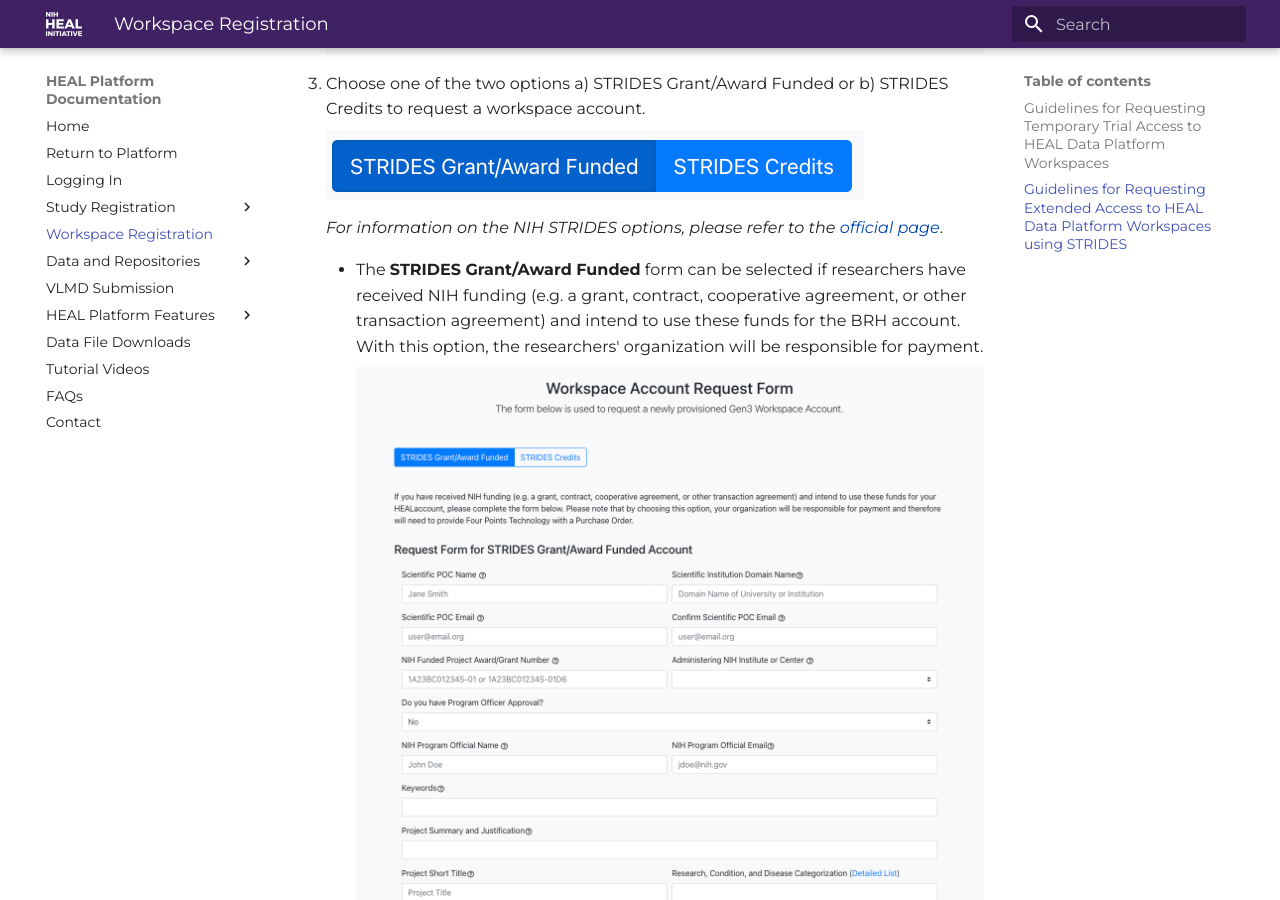
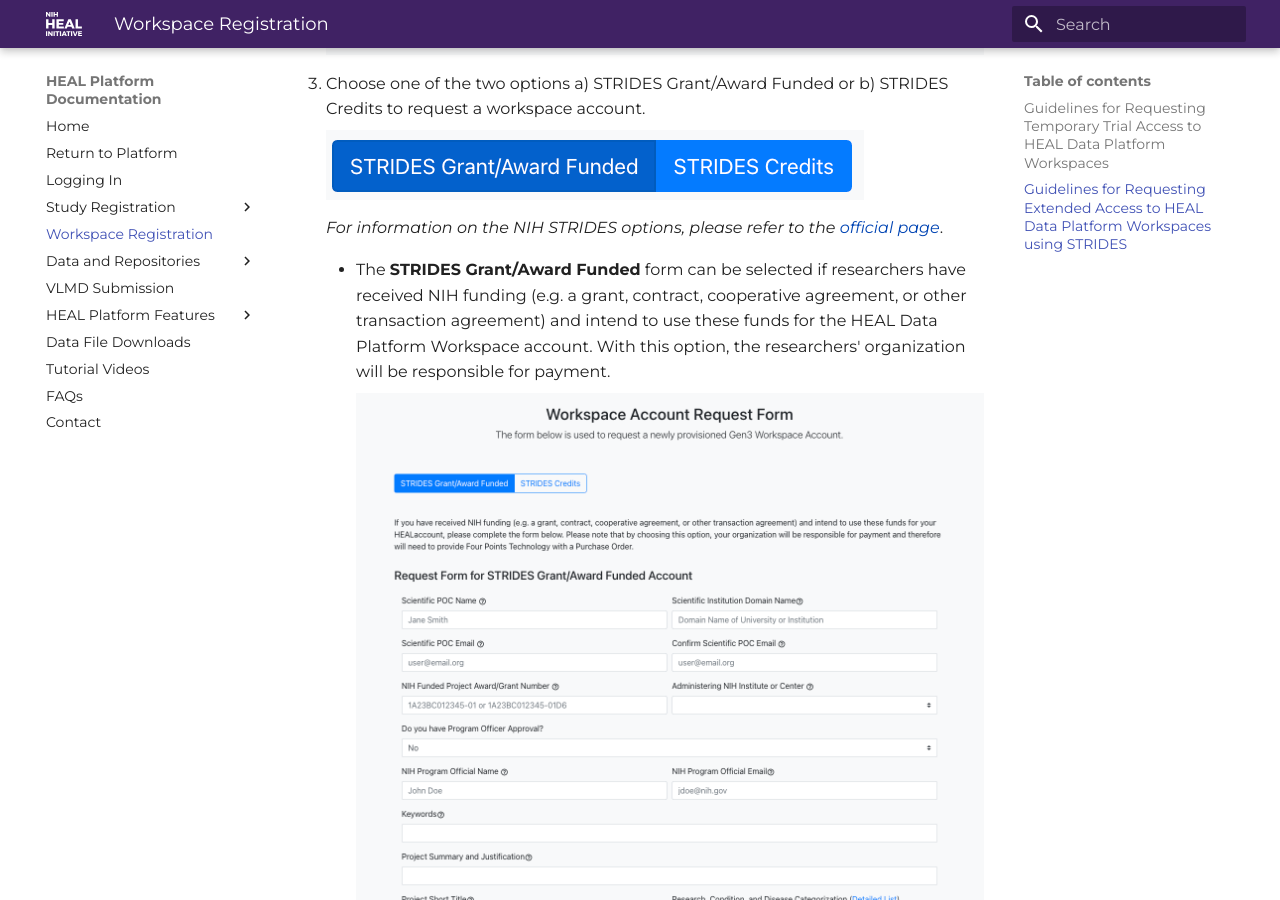
Before and after one commit to HEAL/platform-documentation, an MkDocs documentation site: the page built from docs/heal_workspace_registration.md, in a window 1280 px wide and 900 px high, scrolled down 3280 px. Built offline with MkDocs 1.6.1 and Material for MkDocs 9.7.7, drawn with Linux system fonts in a browser that asks for light colours.

Commit message:
Update heal_workspace_registration.md

```diff
--- a/docs/heal_workspace_registration.md
+++ b/docs/heal_workspace_registration.md
@@ -48,7 +48,7 @@
 
       *For information on the NIH STRIDES options, please refer to the [official page](https://datascience.nih.gov/strides)*.
 
-    * The **STRIDES Grant/Award Funded** form can be selected if researchers have received NIH funding (e.g. a grant, contract, cooperative agreement, or other transaction agreement) and intend to use these funds for the BRH account. With this option, the researchers' organization will be responsible for payment.
+    * The **STRIDES Grant/Award Funded** form can be selected if researchers have received NIH funding (e.g. a grant, contract, cooperative agreement, or other transaction agreement) and intend to use these funds for the HEAL Data Platform Workspace account. With this option, the researchers' organization will be responsible for payment.
 
         ![](../img/strides_grant_form.png)
 
```
